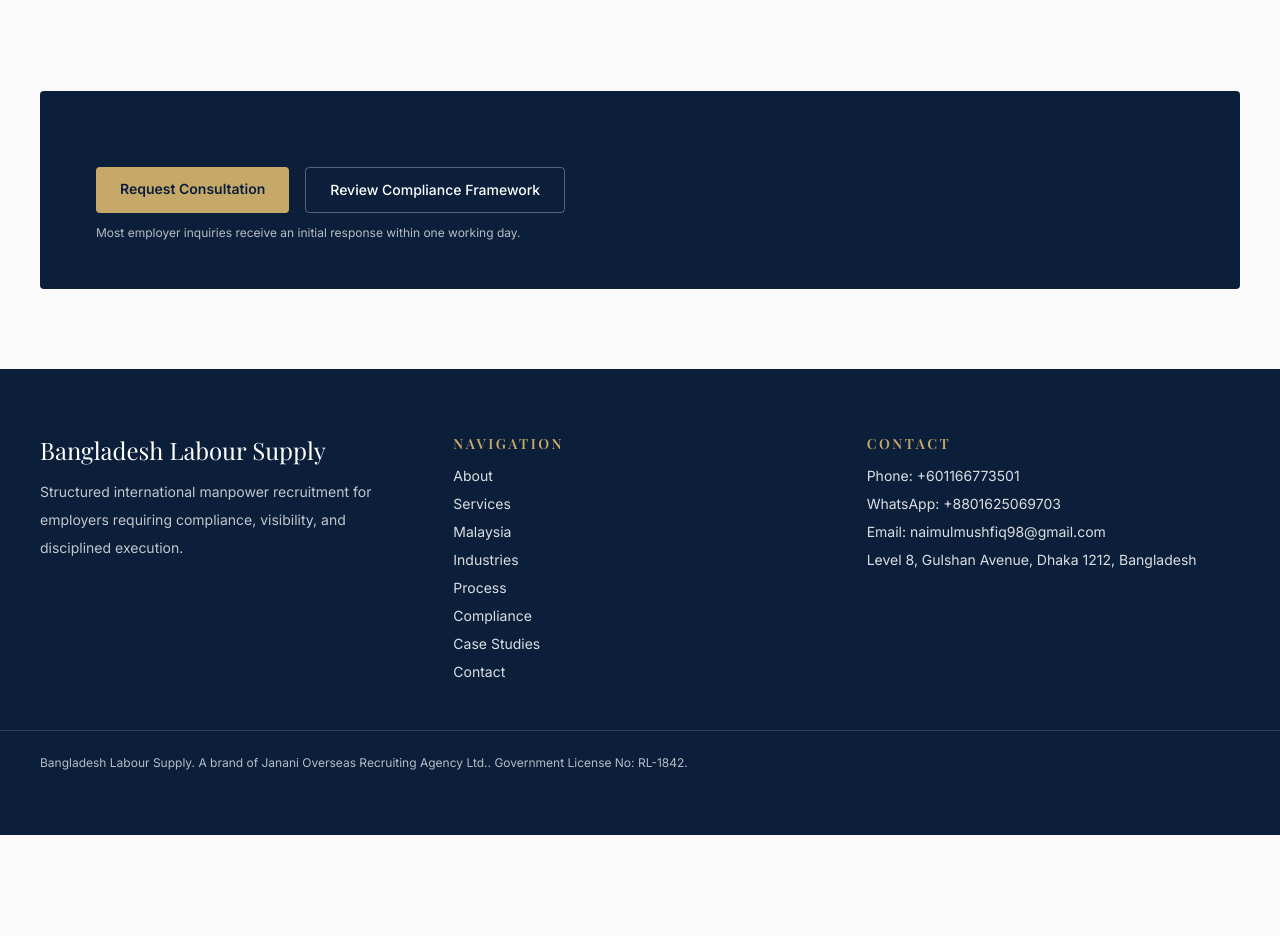
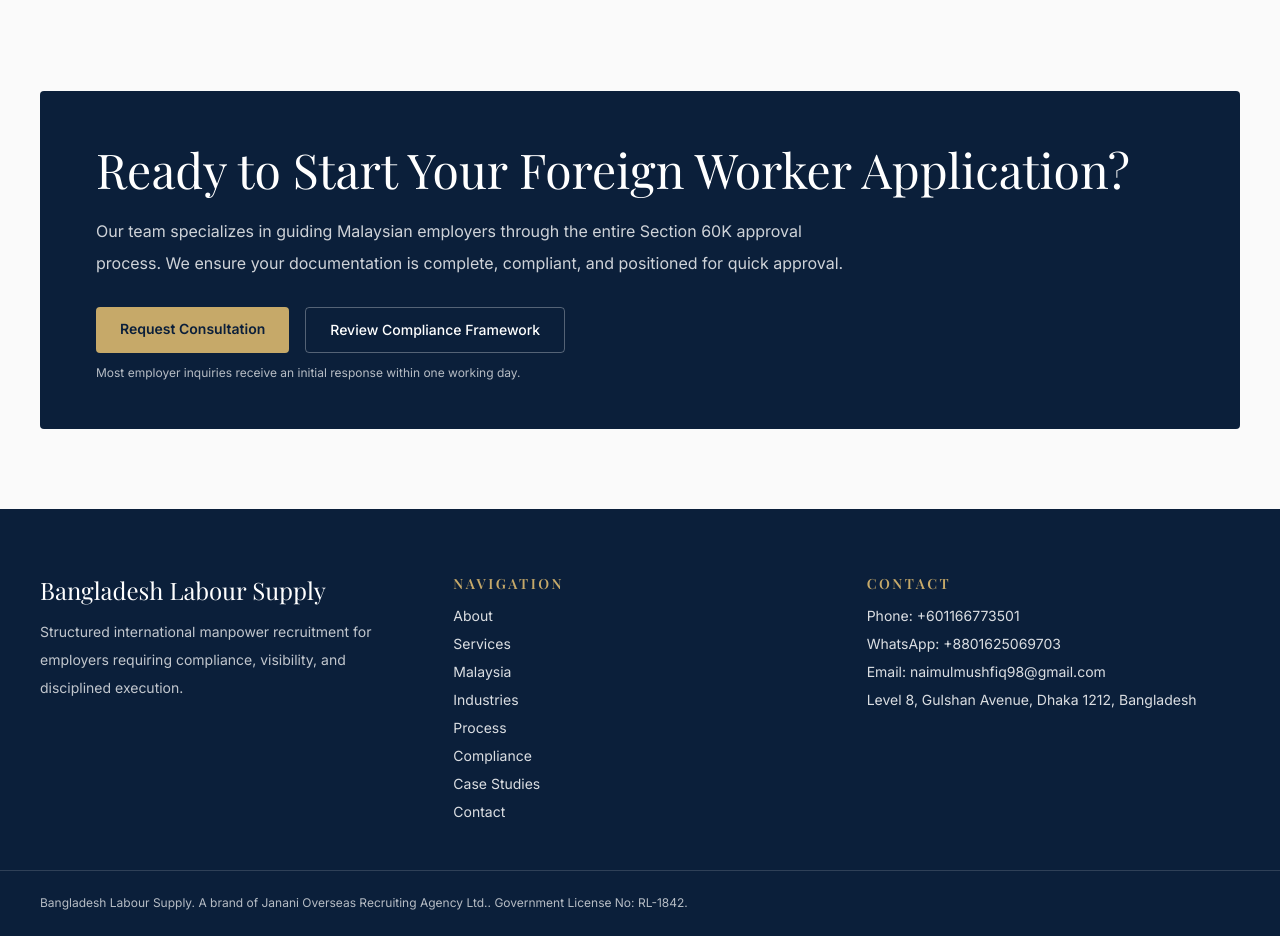
Before and after one commit to mahim2022/newManpowerWebsite, a Next.js app: page /malaysia/application-approval-process in a window 1280 px wide. Shown: the part 3780-4716 px from the top of the page. Before the commit the page ends 4615 px from the top, so only its background shows below. Built offline with nearby package versions, Linux system fonts and the light colour scheme; a web font is replaced by a local one.

Commit message:
Fix CTA props in Malaysia guide pages

```diff
--- a/app/malaysia/application-approval-process/page.tsx
+++ b/app/malaysia/application-approval-process/page.tsx
@@ -329,9 +329,8 @@
       </SectionWrapper>
 
       <CTASection
-        heading="Ready to Start Your Foreign Worker Application?"
-        body="Our team specializes in guiding Malaysian employers through the entire Section 60K approval process. We ensure your documentation is complete, compliant, and positioned for quick approval."
-        cta={{ label: "Start Application Process", href: "/contact" }}
+        title="Ready to Start Your Foreign Worker Application?"
+        description="Our team specializes in guiding Malaysian employers through the entire Section 60K approval process. We ensure your documentation is complete, compliant, and positioned for quick approval."
       />
     </>
   );
--- a/app/malaysia/how-to-apply/page.tsx
+++ b/app/malaysia/how-to-apply/page.tsx
@@ -450,9 +450,8 @@
       </SectionWrapper>
 
       <CTASection
-        heading="Need Expert Guidance Through Your Application?"
-        body="Our team has successfully guided hundreds of Malaysian employers through Section 60K approval. We'll handle document verification, submission, and coordination with JTKSM to get your approval faster."
-        cta={{ label: "Get Application Support", href: "/contact" }}
+        title="Need Expert Guidance Through Your Application?"
+        description="Our team has successfully guided hundreds of Malaysian employers through Section 60K approval. We'll handle document verification, submission, and coordination with JTKSM to get your approval faster."
       />
     </>
   );
--- a/app/malaysia/required-documents/page.tsx
+++ b/app/malaysia/required-documents/page.tsx
@@ -483,9 +483,8 @@
       </SectionWrapper>
 
       <CTASection
-        heading="Need Help Preparing Your Document Package?"
-        body="Our team specializes in Malaysian foreign worker applications. We'll review your documents, identify gaps, and ensure your application meets all JTKSM requirements for fast approval."
-        cta={{ label: "Get Document Review", href: "/contact" }}
+        title="Need Help Preparing Your Document Package?"
+        description="Our team specializes in Malaysian foreign worker applications. We'll review your documents, identify gaps, and ensure your application meets all JTKSM requirements for fast approval."
       />
     </>
   );
```
